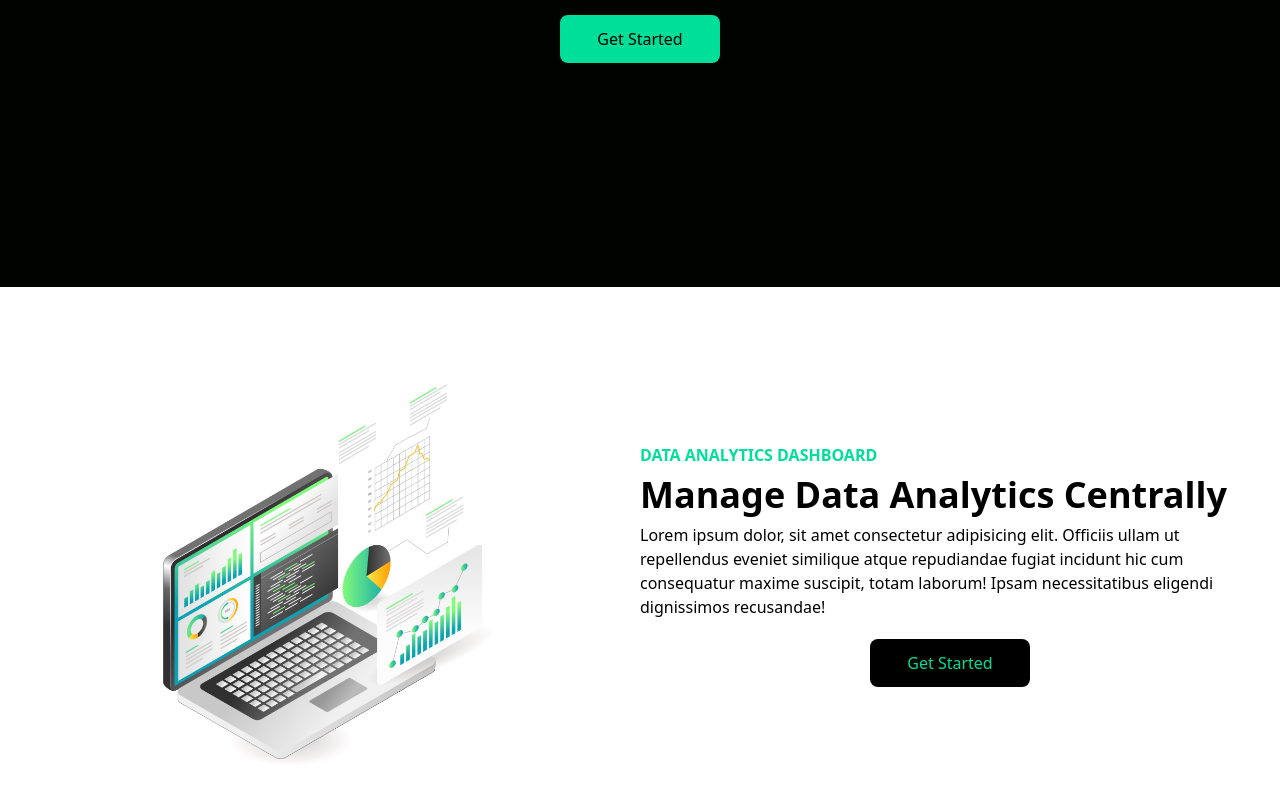
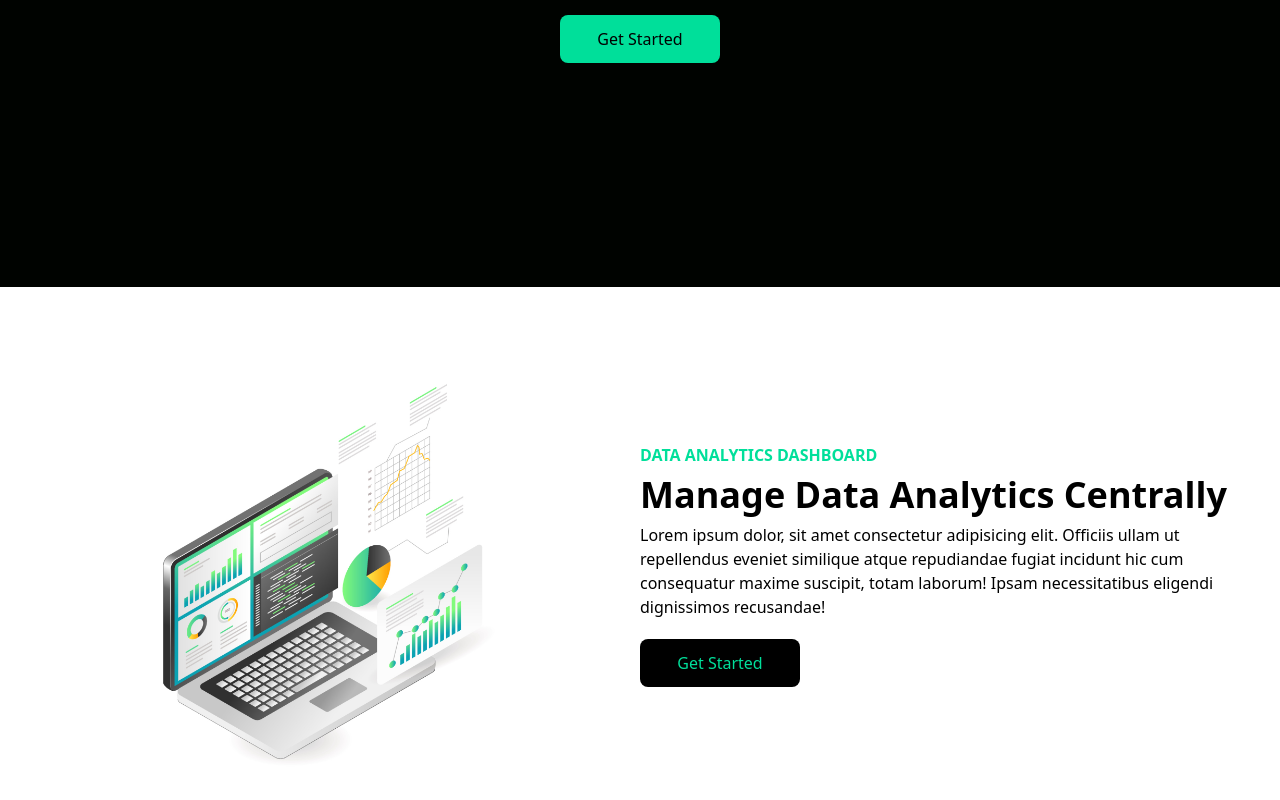
Before and after one commit to meghuraval/datalandingpage, a React (Vite) app in the folder datafrontend/: page / in a window 1280 px wide. Shown: the part 513-1313 px from the top of the page. Built offline with nearby package versions, Linux system fonts and the light colour scheme.

Commit message:
one more change to analytics page

```diff
--- a/datafrontend/src/components/Analytics.jsx
+++ b/datafrontend/src/components/Analytics.jsx
@@ -18,7 +18,7 @@ const Analytics = () => {
             incidunt hic cum consequatur maxime suscipit, totam laborum! Ipsam
             necessitatibus eligendi dignissimos recusandae!
           </p>
-          <button className="bg-black w-[20dvh] rounded-lg font-medium mx-auto my-5 py-3 text-[#00df9a]">
+          <button className="bg-black w-[20dvh] rounded-lg font-medium mx-auto md:mx-0 my-5 py-3 text-[#00df9a]">
             Get Started
           </button>
         </div>
```
